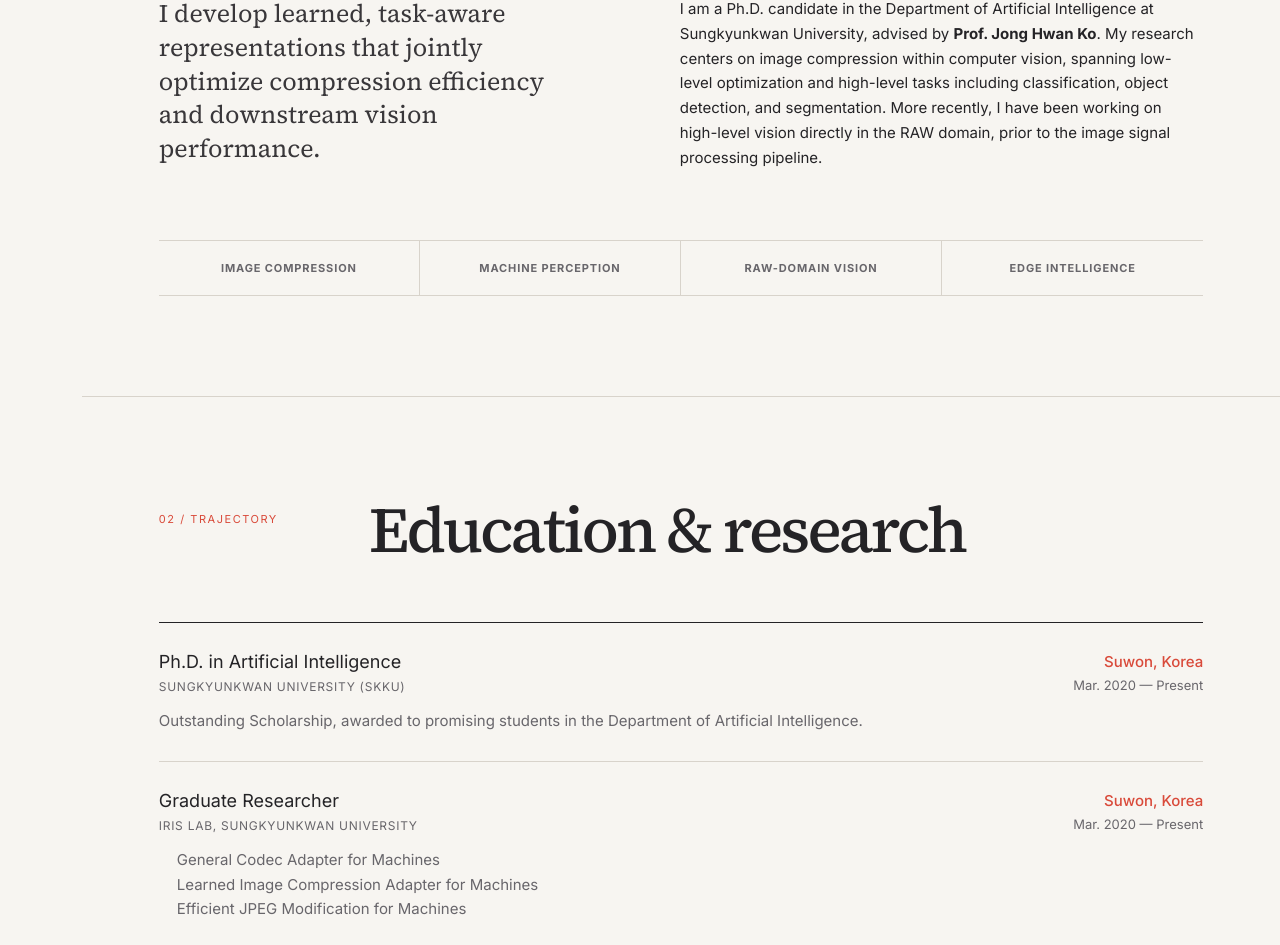
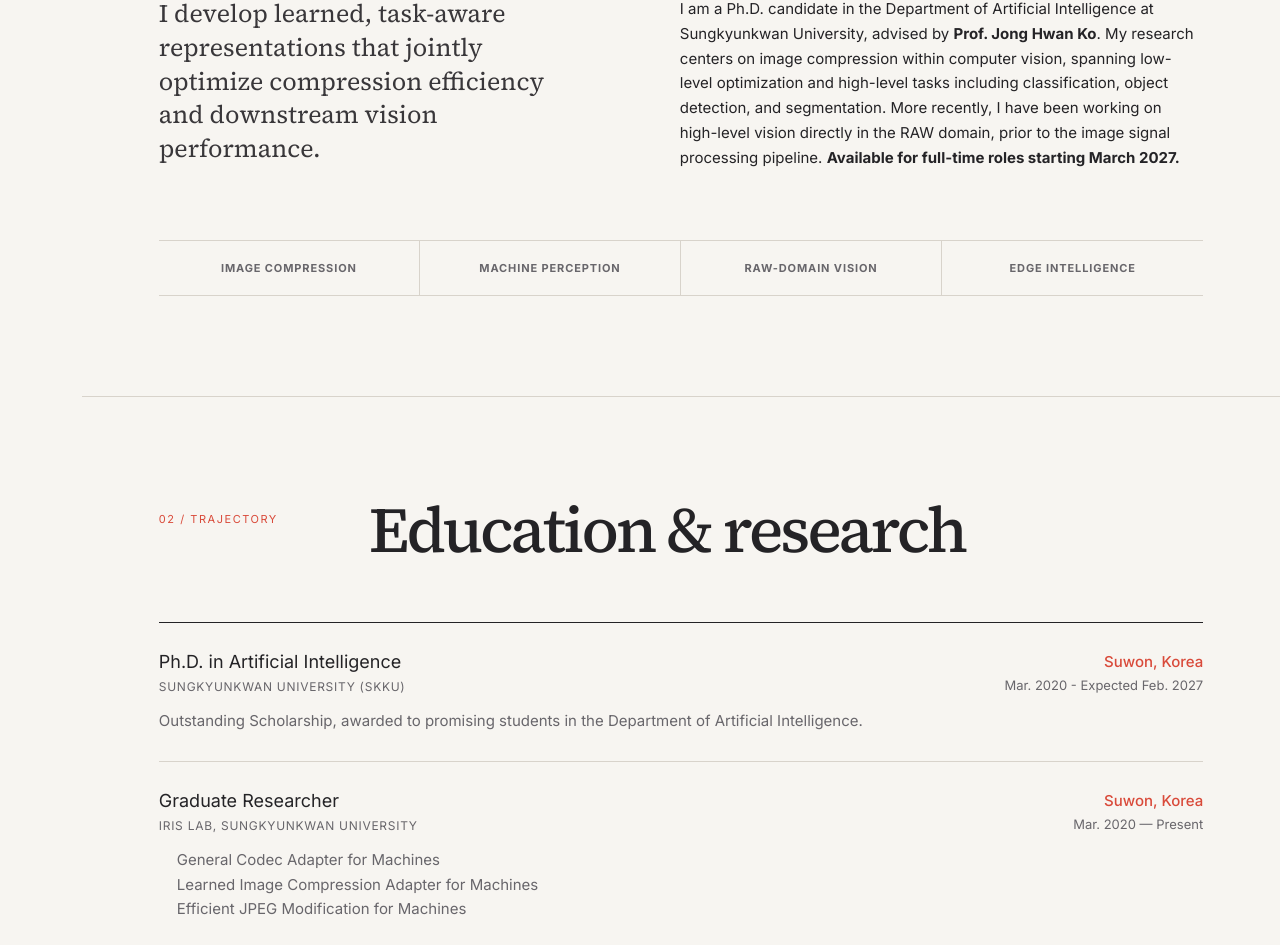
Before and after one commit to seongmoon729/seongmoon729.github.io, a Next.js app: page / in a window 1280 px wide. Shown: the part 914-1859 px from the top of the page. Built offline with nearby package versions, Linux system fonts and the light colour scheme.

Commit message:
Add graduation and availability details

```diff
--- a/app/page.tsx
+++ b/app/page.tsx
@@ -120,7 +120,7 @@ export default function Home() {
         <Section id="about" eyebrow="01 / Profile" title="Machine perception, before and after compression.">
           <div className="profile-grid">
             <p className="lead">I develop learned, task-aware representations that jointly optimize compression efficiency and downstream vision performance.</p>
-            <p>I am a Ph.D. candidate in the Department of Artificial Intelligence at Sungkyunkwan University, advised by <strong>Prof. Jong Hwan Ko</strong>. My research centers on image compression within computer vision, spanning low-level optimization and high-level tasks including classification, object detection, and segmentation. More recently, I have been working on high-level vision directly in the RAW domain, prior to the image signal processing pipeline.</p>
+            <p>I am a Ph.D. candidate in the Department of Artificial Intelligence at Sungkyunkwan University, advised by <strong>Prof. Jong Hwan Ko</strong>. My research centers on image compression within computer vision, spanning low-level optimization and high-level tasks including classification, object detection, and segmentation. More recently, I have been working on high-level vision directly in the RAW domain, prior to the image signal processing pipeline. <strong>Available for full-time roles starting March 2027.</strong></p>
           </div>
           <div className="focus-strip" aria-label="Research focus areas">
             <span>Image Compression</span><span>Machine Perception</span><span>RAW-domain Vision</span><span>Edge Intelligence</span>
@@ -129,7 +129,7 @@ export default function Home() {
 
         <Section id="experience" eyebrow="02 / Trajectory" title="Education & research">
           <div className="timeline">
-            <Entry title="Ph.D. in Artificial Intelligence" meta="Sungkyunkwan University (SKKU)" place="Suwon, Korea" date="Mar. 2020 — Present">
+            <Entry title="Ph.D. in Artificial Intelligence" meta="Sungkyunkwan University (SKKU)" place="Suwon, Korea" date="Mar. 2020 - Expected Feb. 2027">
               <p className="detail">Outstanding Scholarship, awarded to promising students in the Department of Artificial Intelligence.</p>
             </Entry>
             <Entry title="Graduate Researcher" meta="IRIS Lab, Sungkyunkwan University" place="Suwon, Korea" date="Mar. 2020 — Present">
```
Also changed, not shown: 2 other files (tests, documents, lock files or other folders).
